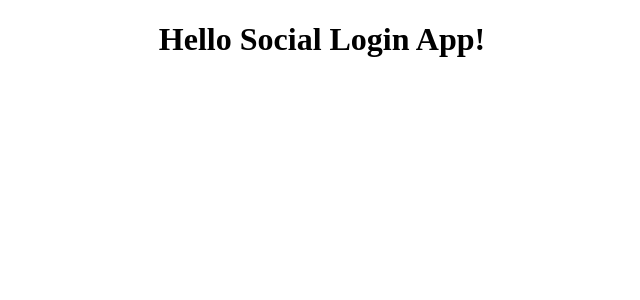
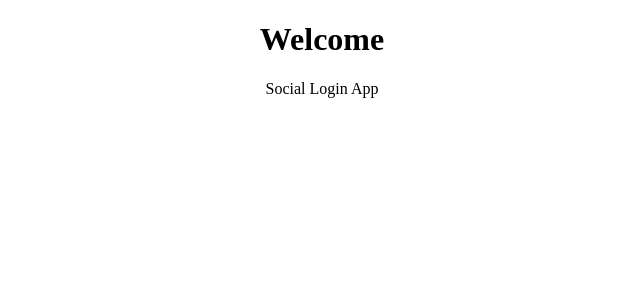
Before and after one commit to brandonsamuel1/social-login-app, a React (Create React App) app: page / in a window 1280 px wide. Shown: the top 300 px of the page, without its empty margins (318-958 px from the left). Built offline with nearby package versions, Linux system fonts and the light colour scheme.

Commit message:
Added routing for app. can now navigate to homepage, login page and register page

```diff
--- a/package.json
+++ b/package.json
@@ -8,6 +8,7 @@
     "@testing-library/user-event": "^13.5.0",
     "react": "^17.0.2",
     "react-dom": "^17.0.2",
+    "react-router-dom": "^6.2.2",
     "react-scripts": "5.0.0",
     "web-vitals": "^2.1.4"
   },
--- a/src/App.js
+++ b/src/App.js
@@ -1,9 +1,18 @@
+import { Route, Routes } from 'react-router-dom';
 import './App.css';
+
+import HomePage from './pages/homepage/homepage.component';
+import LoginPage from './pages/login/login.component';
+import RegisterPage from './pages/register/register.component';
 
 function App() {
   return (
     <div className="App">
-      <h1>Hello Social Login App!</h1>
+      <Routes>
+        <Route path='/' element={<HomePage />} />
+        <Route path='/login' element={<LoginPage />} />
+        <Route path='/register' element={<RegisterPage />} />
+      </Routes>
     </div>
   );
 }
--- a/src/index.js
+++ b/src/index.js
@@ -1,10 +1,11 @@
 import React from 'react';
 import ReactDOM from 'react-dom';
+import { BrowserRouter } from 'react-router-dom';
 import App from './App';
 
 ReactDOM.render(
-  <React.StrictMode>
+  <BrowserRouter>
     <App />
-  </React.StrictMode>,
+  </BrowserRouter>,
   document.getElementById('root')
 );
--- /dev/null
+++ b/src/pages/homepage/homepage.component.jsx
@@ -0,0 +1,12 @@
+import React from "react";
+
+const Home = () => {
+    return (
+        <div>
+            <h1>Welcome</h1>
+            <p>Social Login App</p>
+        </div>
+    )
+}
+
+export default Home;
--- /dev/null
+++ b/src/pages/login/login.component.jsx
@@ -0,0 +1,11 @@
+import React from "react";
+
+const LoginPage = () => {
+    return (
+        <div>
+            Login
+        </div>
+    )
+}
+
+export default LoginPage;
--- /dev/null
+++ b/src/pages/register/register.component.jsx
@@ -0,0 +1,11 @@
+import React from "react";
+
+const RegisterPage = () => {
+    return (
+        <div>
+            Register
+        </div>
+    )
+}
+
+export default RegisterPage;
```
Also changed, not shown: 1 other file (tests, documents, lock files or other folders).
